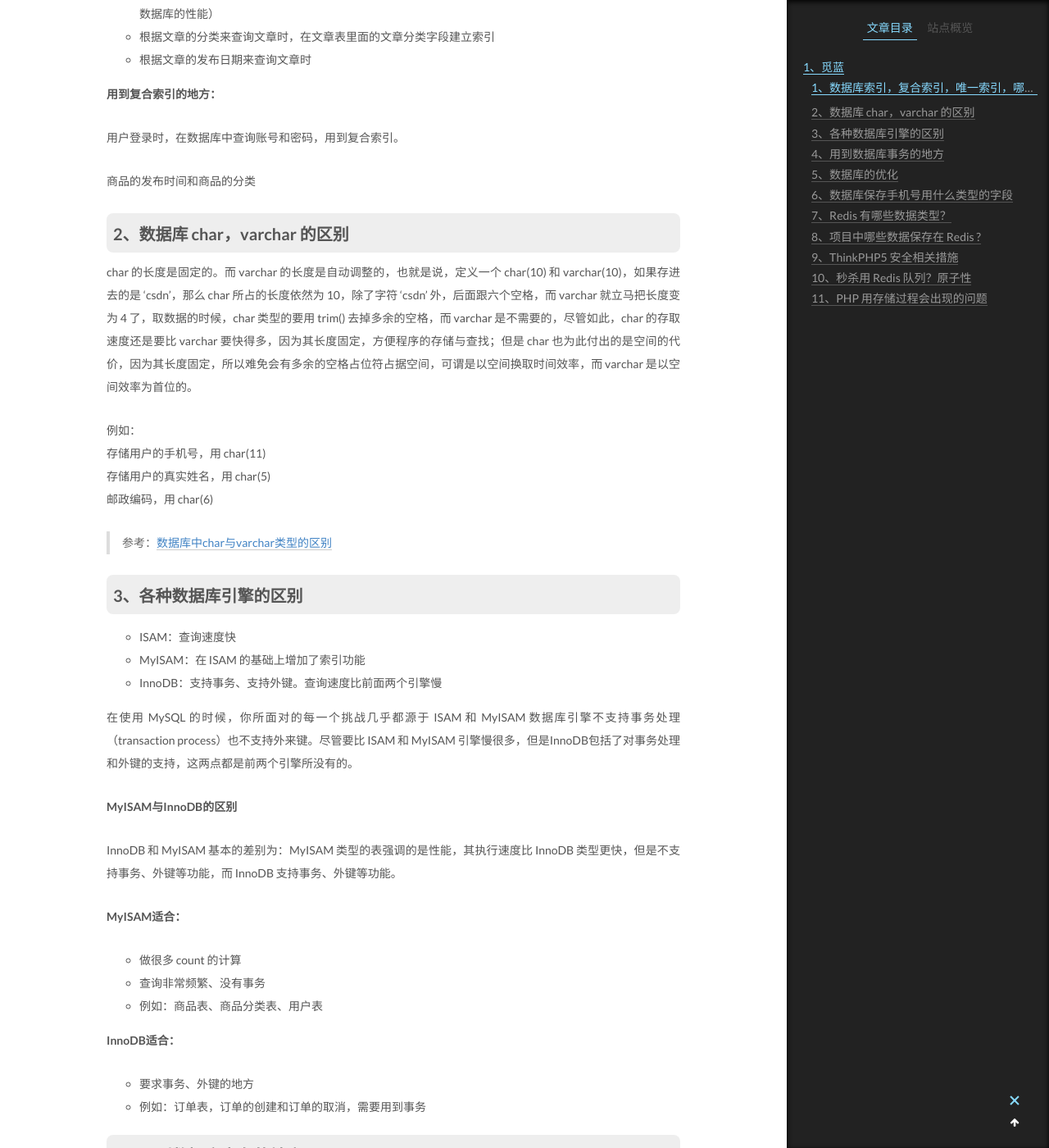
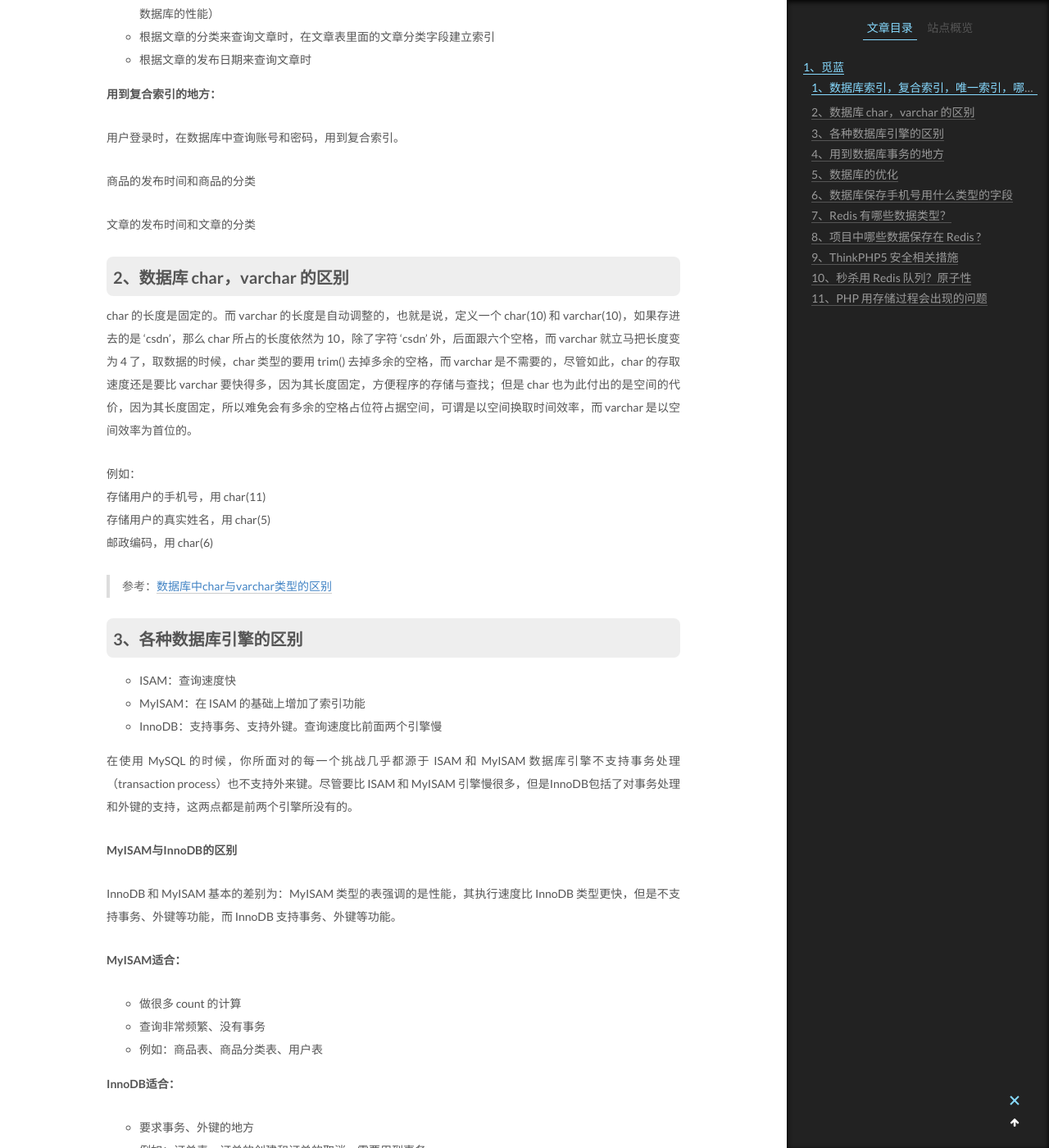
Before and after one commit to nnngu/LearningNotes, a Jekyll site: the page built from _posts/2018-06-05-PHP 面试题收集.md, in a window 1280 px wide and 1400 px high, scrolled down 1347 px. Shown: the whole window at 82% size. Built offline with Jekyll 4.4.1, drawn with Linux system fonts in a browser that asks for light colours.

Commit message:
修改文件: _posts/2018-06-05-PHP 面试题收集.md

```diff
--- a/_posts/2018-06-05-PHP 面试题收集.md
+++ b/_posts/2018-06-05-PHP 面试题收集.md
@@ -49,6 +49,8 @@ Unique Index 就是额外添加的唯一性约束。该约束严格的保证索
 用户登录时，在数据库中查询账号和密码，用到复合索引。
 
 商品的发布时间和商品的分类
+
+文章的发布时间和文章的分类
 
 ### 2、数据库 char，varchar 的区别
 
```
